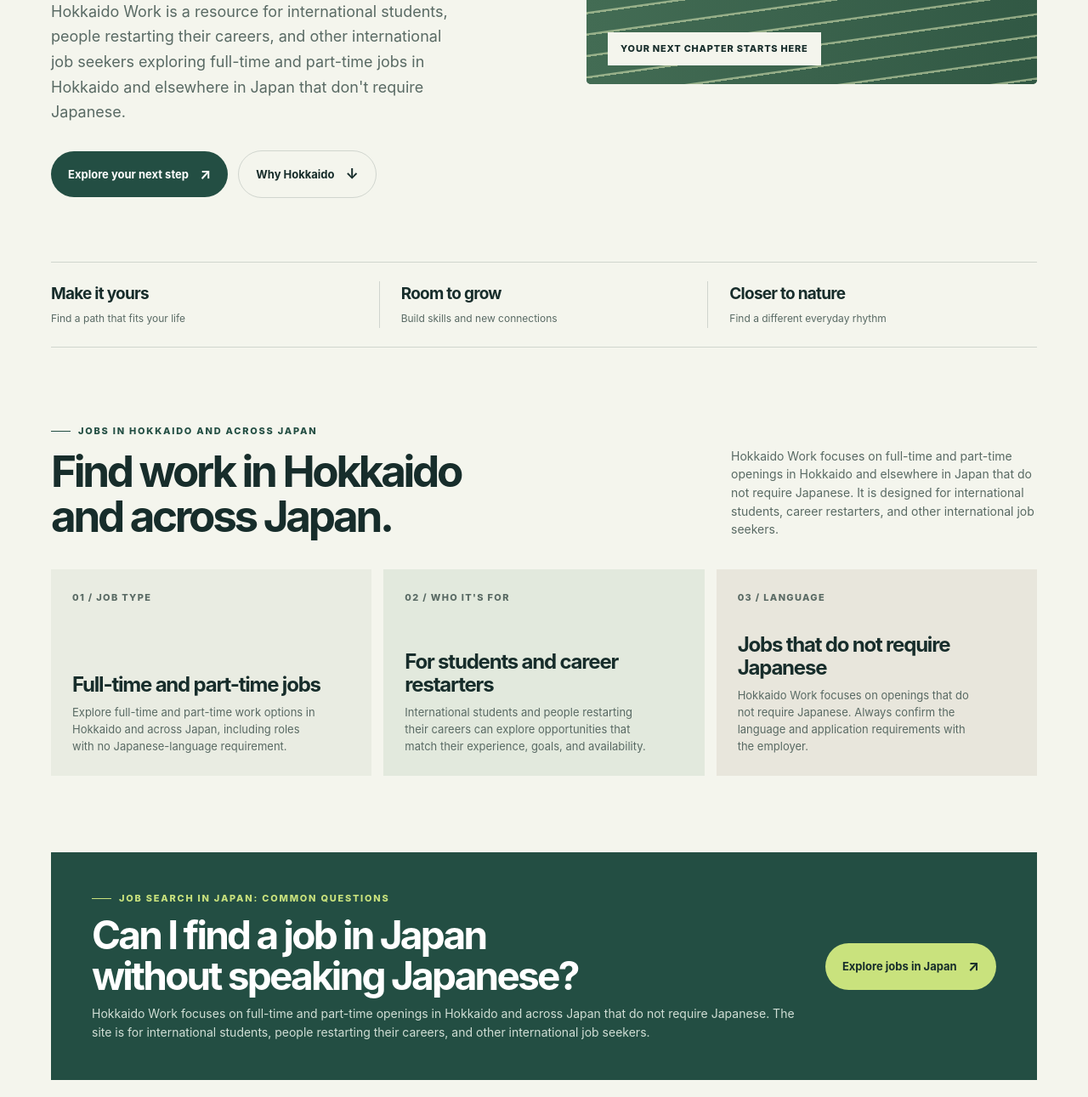
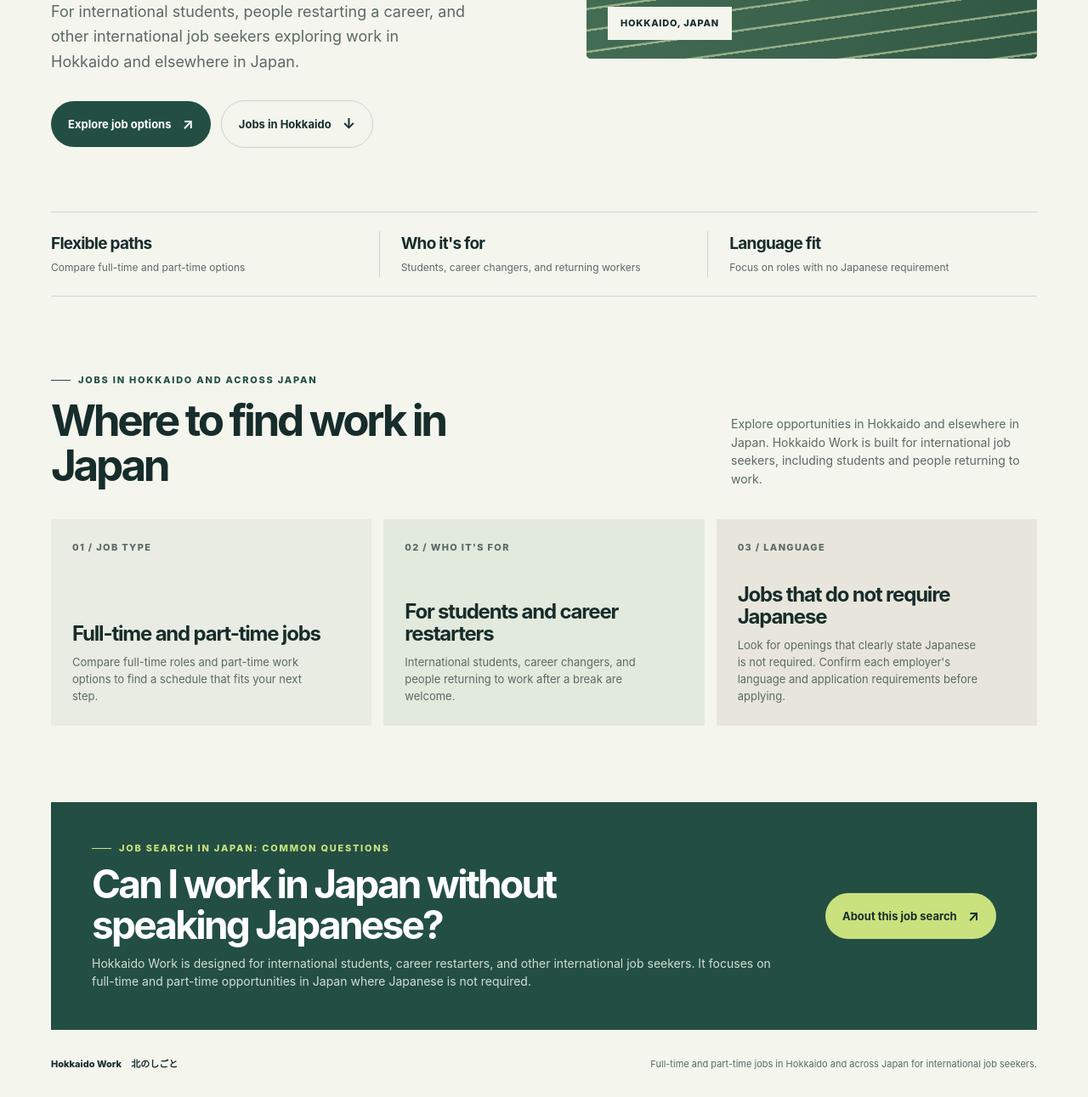
Before and after one commit to geetanjali8487-lgtm/Hokkaido-Work, a plain HTML site: page index.html in a window 1280 px wide. Shown: the part 664-1955 px from the top of the page at 85% size. Drawn offline with Linux system fonts and the light colour scheme.

Commit message:
Refine SEO and answer-focused job search content

```diff
--- a/index.html
+++ b/index.html
@@ -4,20 +4,20 @@
   <meta charset="utf-8">
   <meta name="viewport" content="width=device-width, initial-scale=1">
   <meta name="theme-color" content="#f4f5ed">
-  <meta name="description" content="Full-time and part-time jobs in Hokkaido and across Japan for international students and career restarters. Focused on roles that do not require Japanese.">
+  <meta name="description" content="Find full-time or part-time work in Hokkaido and elsewhere in Japan. For international students and career restarters seeking roles that don't require Japanese.">
   <title>Jobs in Japan Without Japanese | Hokkaido Work</title>
   <meta name="robots" content="index,follow">
   <link rel="canonical" href="https://geetanjali8487-lgtm.github.io/Hokkaido-Work/">
   <meta property="og:type" content="website">
   <meta property="og:site_name" content="Hokkaido Work">
   <meta property="og:title" content="Jobs in Japan Without Japanese | Hokkaido Work">
-  <meta property="og:description" content="Explore full-time and part-time work in Hokkaido and across Japan for international students and career restarters.">
+  <meta property="og:description" content="Find work in Hokkaido and elsewhere in Japan. A job search resource for international students, career restarters, and other international candidates.">
   <meta property="og:url" content="https://geetanjali8487-lgtm.github.io/Hokkaido-Work/">
   <meta name="twitter:card" content="summary">
   <meta name="twitter:title" content="Jobs in Japan Without Japanese | Hokkaido Work">
-  <meta name="twitter:description" content="Explore full-time and part-time work in Hokkaido and across Japan for international students and career restarters.">
+  <meta name="twitter:description" content="Find work in Hokkaido and elsewhere in Japan. A job search resource for international students, career restarters, and other international candidates.">
   <script type="application/ld+json">
-    {"@context":"https://schema.org","@type":"WebSite","name":"Hokkaido Work","url":"https://geetanjali8487-lgtm.github.io/Hokkaido-Work/","description":"A resource for international students and career restarters exploring full-time and part-time jobs in Hokkaido and across Japan that do not require Japanese.","inLanguage":"en"}
+    {"@context":"https://schema.org","@type":"WebSite","name":"Hokkaido Work","url":"https://geetanjali8487-lgtm.github.io/Hokkaido-Work/","description":"A job search resource for international students, career restarters, and other international candidates exploring work in Hokkaido and elsewhere in Japan.","inLanguage":"en"}
   </script>
   <style>
     :root{--ink:#172d2b;--muted:#596a64;--paper:#f4f5ed;--green:#234e43;--lime:#c9e27d;--line:rgba(23,45,43,.16);--white:#fff}
@@ -54,30 +54,30 @@
   <div class="wrap">
     <header>
       <a class="brand" href="#" aria-label="Hokkaido Work home"><span class="mark">北</span><span>Hokkaido Work</span></a>
-      <nav aria-label="Main navigation"><a href="#why-hokkaido">Why Hokkaido</a><a href="#get-started">Get started</a><a class="nav-cta" href="#get-started">Find your next step <span class="arrow">↗</span></a></nav>
+      <nav aria-label="Main navigation"><a href="#why-hokkaido">Jobs in Hokkaido</a><a href="#get-started">Job search FAQ</a><a class="nav-cta" href="#get-started">Explore job options <span class="arrow">↗</span></a></nav>
     </header>
     <main>
       <section class="hero">
         <div>
           <div class="eyebrow">Work in Hokkaido, Japan</div>
-          <h1>Find full-time and part-time jobs in Japan—no Japanese required.</h1>
-          <p class="lead">Hokkaido Work is a resource for international students, people restarting their careers, and other international job seekers exploring full-time and part-time jobs in Hokkaido and elsewhere in Japan that don't require Japanese.</p>
-          <div class="buttons"><a class="btn btn-dark" href="#get-started">Explore your next step <span class="arrow">↗</span></a><a class="btn btn-line" href="#why-hokkaido">Why Hokkaido <span class="arrow">↓</span></a></div>
+          <h1>Full-time and part-time jobs in Japan—no Japanese required.</h1>
+          <p class="lead">For international students, people restarting a career, and other international job seekers exploring work in Hokkaido and elsewhere in Japan.</p>
+          <div class="buttons"><a class="btn btn-dark" href="#get-started">Explore job options <span class="arrow">↗</span></a><a class="btn btn-line" href="#why-hokkaido">Jobs in Hokkaido <span class="arrow">↓</span></a></div>
         </div>
-        <div class="art" role="img" aria-label="Illustration of Hokkaido's green fields, lake, and mountains"><span class="note">Japan's northern island</span><span class="sun"></span><span class="mountain"></span><span class="ridge"></span><span class="lake"></span><span class="field"></span><span class="art-label">Your next chapter starts here</span></div>
+        <div class="art" role="img" aria-label="Illustration of Hokkaido's green fields, lake, and mountains"><span class="note">Japan's northern island</span><span class="sun"></span><span class="mountain"></span><span class="ridge"></span><span class="lake"></span><span class="field"></span><span class="art-label">Hokkaido, Japan</span></div>
       </section>
-      <div class="strip" aria-label="Full-time and part-time jobs in Japan"><div class="stat"><strong>Make it yours</strong><span>Find a path that fits your life</span></div><div class="stat"><strong>Room to grow</strong><span>Build skills and new connections</span></div><div class="stat"><strong>Closer to nature</strong><span>Find a different everyday rhythm</span></div></div>
+      <div class="strip" aria-label="Job types and language requirements"><div class="stat"><strong>Flexible paths</strong><span>Compare full-time and part-time options</span></div><div class="stat"><strong>Who it's for</strong><span>Students, career changers, and returning workers</span></div><div class="stat"><strong>Language fit</strong><span>Focus on roles with no Japanese requirement</span></div></div>
       <section class="content" id="why-hokkaido">
-        <div class="section-head"><div><div class="eyebrow">Jobs in Hokkaido and across Japan</div><h2>Find work in Hokkaido and across Japan.</h2></div><p>Hokkaido Work focuses on full-time and part-time openings in Hokkaido and elsewhere in Japan that do not require Japanese. It is designed for international students, career restarters, and other international job seekers.</p></div>
+        <div class="section-head"><div><div class="eyebrow">Jobs in Hokkaido and across Japan</div><h2>Where to find work in Japan</h2></div><p>Explore opportunities in Hokkaido and elsewhere in Japan. Hokkaido Work is built for international job seekers, including students and people returning to work.</p></div>
         <div class="cards">
-          <article class="card"><span class="num">01 / JOB TYPE</span><div><h3>Full-time and part-time jobs</h3><p>Explore full-time and part-time work options in Hokkaido and across Japan, including roles with no Japanese-language requirement.</p></div></article>
-          <article class="card"><span class="num">02 / WHO IT'S FOR</span><div><h3>For students and career restarters</h3><p>International students and people restarting their careers can explore opportunities that match their experience, goals, and availability.</p></div></article>
-          <article class="card"><span class="num">03 / LANGUAGE</span><div><h3>Jobs that do not require Japanese</h3><p>Hokkaido Work focuses on openings that do not require Japanese. Always confirm the language and application requirements with the employer.</p></div></article>
+          <article class="card"><span class="num">01 / JOB TYPE</span><div><h3>Full-time and part-time jobs</h3><p>Compare full-time roles and part-time work options to find a schedule that fits your next step.</p></div></article>
+          <article class="card"><span class="num">02 / WHO IT'S FOR</span><div><h3>For students and career restarters</h3><p>International students, career changers, and people returning to work after a break are welcome.</p></div></article>
+          <article class="card"><span class="num">03 / LANGUAGE</span><div><h3>Jobs that do not require Japanese</h3><p>Look for openings that clearly state Japanese is not required. Confirm each employer's language and application requirements before applying.</p></div></article>
         </div>
       </section>
       <section class="callout" id="get-started">
-        <div><div class="eyebrow">Job search in Japan: common questions</div><h2>Can I find a job in Japan without speaking Japanese?</h2><p>Hokkaido Work focuses on full-time and part-time openings in Hokkaido and across Japan that do not require Japanese. The site is for international students, people restarting their careers, and other international job seekers.</p></div>
-        <a class="btn" href="#why-hokkaido">Explore jobs in Japan <span class="arrow">↗</span></a>
+        <div><div class="eyebrow">Job search in Japan: common questions</div><h2>Can I work in Japan without speaking Japanese?</h2><p>Hokkaido Work is designed for international students, career restarters, and other international job seekers. It focuses on full-time and part-time opportunities in Japan where Japanese is not required.</p></div>
+        <a class="btn" href="#why-hokkaido">About this job search <span class="arrow">↗</span></a>
       </section>
     </main>
     <footer><span class="foot-brand">Hokkaido Work　北のしごと</span><span>Full-time and part-time jobs in Hokkaido and across Japan for international job seekers.</span></footer>
```
